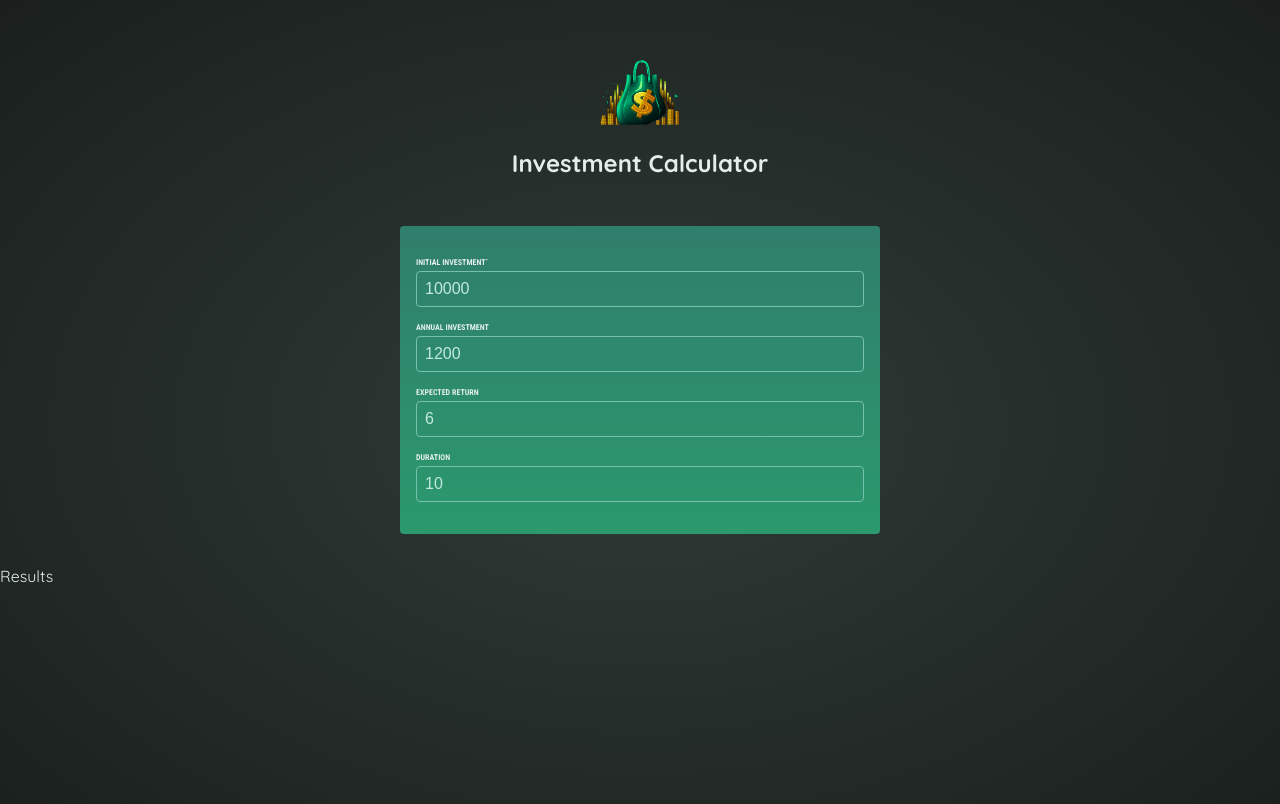
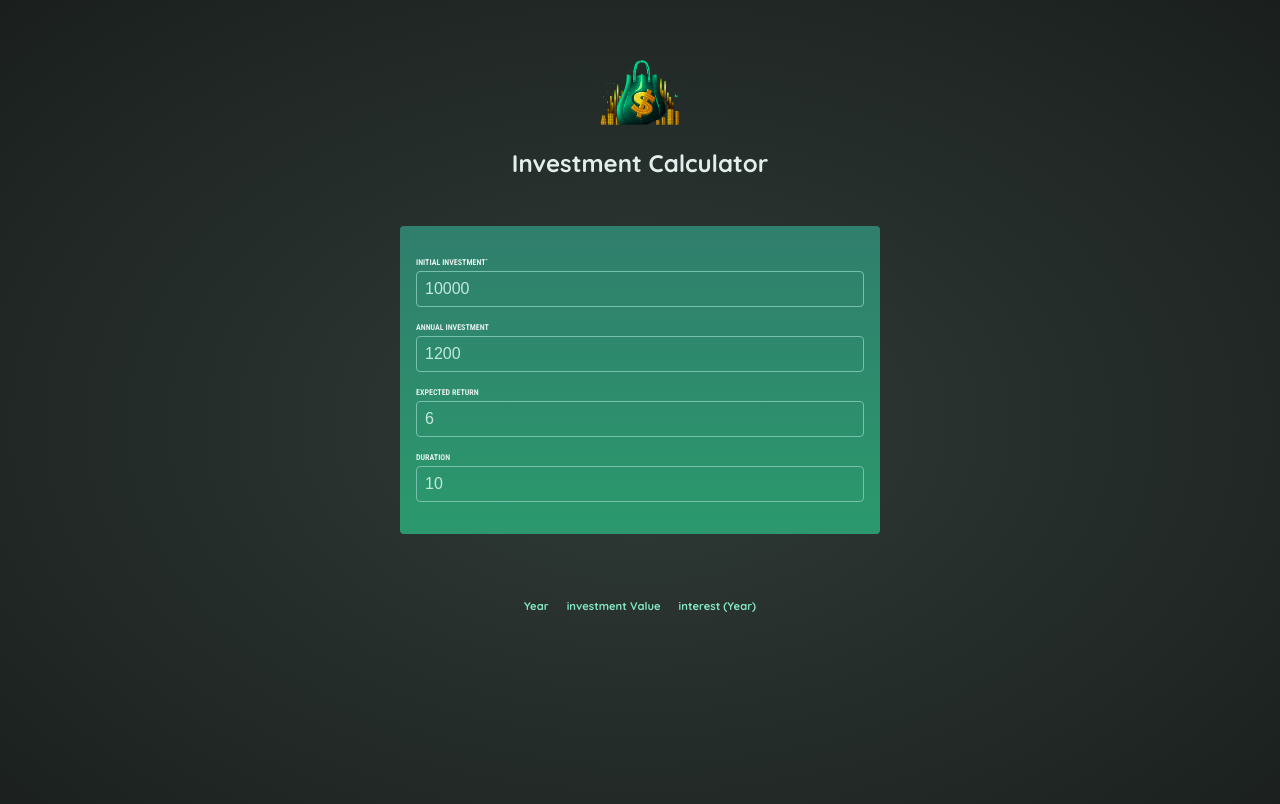
Before and after one commit to DenisGudz/investment-calculator, a React (Vite) app: page / in a window 1280 px wide. Shown: the top 804 px of the page. Built offline with nearby package versions, Linux system fonts and the light colour scheme.

Commit message:
results done, making result chart

```diff
--- a/src/App.jsx
+++ b/src/App.jsx
@@ -13,10 +13,10 @@ function App() {
 
 
   function handelChange(inputIdentifier, newValue) {
-    setUserInput(prevUserInput => {
+    setUserInput(function (prevUserInput) {
         return {
             ...prevUserInput,
-            [inputIdentifier]: newValue
+            [inputIdentifier]: +newValue
        }
    })
   }
--- a/src/components/results.jsx
+++ b/src/components/results.jsx
@@ -1,7 +1,20 @@
+import { calculateInvestmentResults } from "../util/investment"
+
 function Results(props) {
-    console.log(props.input)
-    return(
-        <p>Results</p>
+    const resultData = calculateInvestmentResults(props.input)
+
+    console.log(resultData)
+
+    return (
+        <table id="result">
+            <thead>
+                <tr>
+                    <th>Year</th>
+                    <th>investment Value</th>
+                    <th>interest (Year)</th>
+                </tr>
+            </thead>
+        </table>
     )
 }
 
--- /dev/null
+++ b/src/util/investment.js
@@ -0,0 +1,38 @@
+// This function expects a JS object as an argument
+// The object should contain the following properties
+// - initialInvestment: The initial investment amount
+// - annualInvestment: The amount invested every year
+// - expectedReturn: The expected (annual) rate of return
+// - duration: The investment duration (time frame)
+export function calculateInvestmentResults({
+  initialInvestment,
+  annualInvestment,
+  expectedReturn,
+  duration,
+}) {
+  const annualData = [];
+  let investmentValue = initialInvestment;
+
+  for (let i = 0; i < duration; i++) {
+    const interestEarnedInYear = investmentValue * (expectedReturn / 100);
+    investmentValue += interestEarnedInYear + annualInvestment;
+    annualData.push({
+      year: i + 1, // year identifier
+      interest: interestEarnedInYear, // the amount of interest earned in this year
+      valueEndOfYear: investmentValue, // investment value at end of year
+      annualInvestment: annualInvestment, // investment added in this year
+    });
+  }
+
+  return annualData;
+}
+
+// The browser-provided Intl API is used to prepare a formatter object
+// This object offers a "format()" method that can be used to format numbers as currency
+// Example Usage: formatter.format(1000) => yields "$1,000"
+export const formatter = new Intl.NumberFormat('en-US', {
+  style: 'currency',
+  currency: 'USD',
+  minimumFractionDigits: 0,
+  maximumFractionDigits: 0,
+});
```
